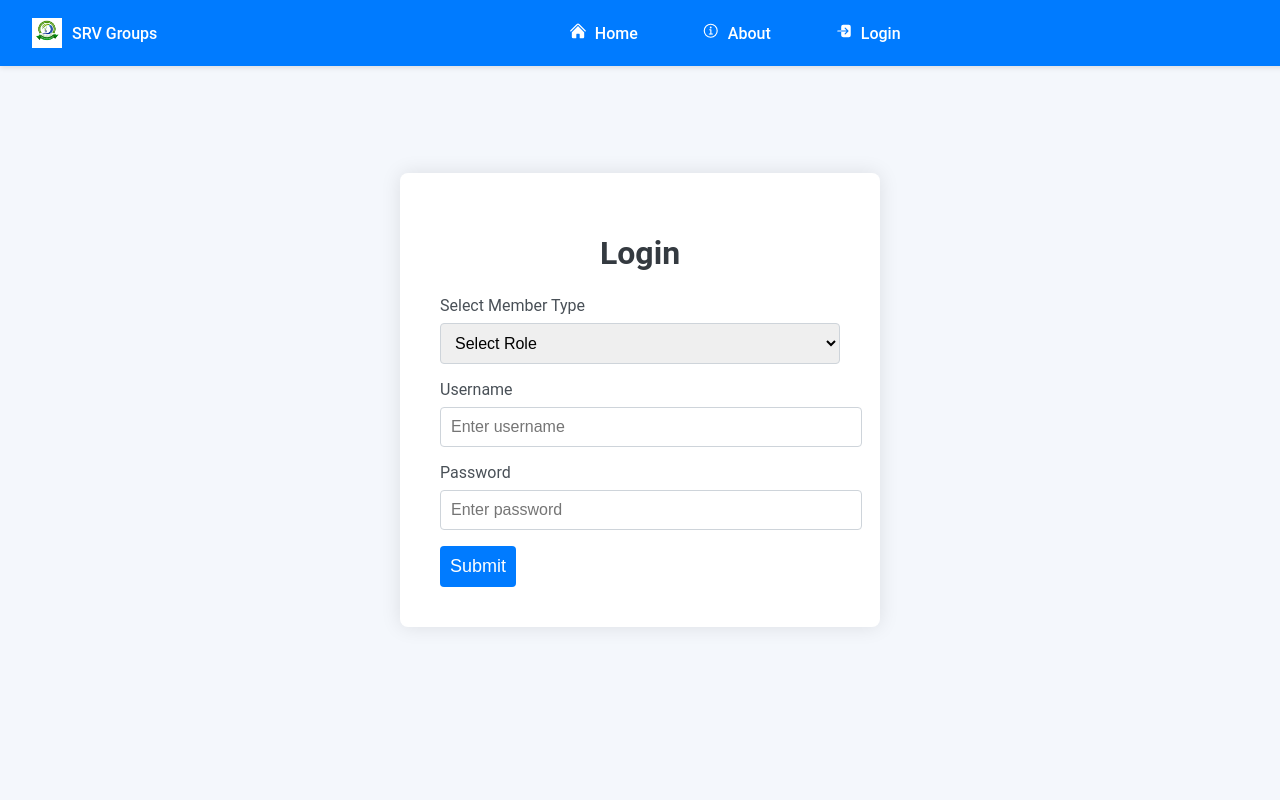
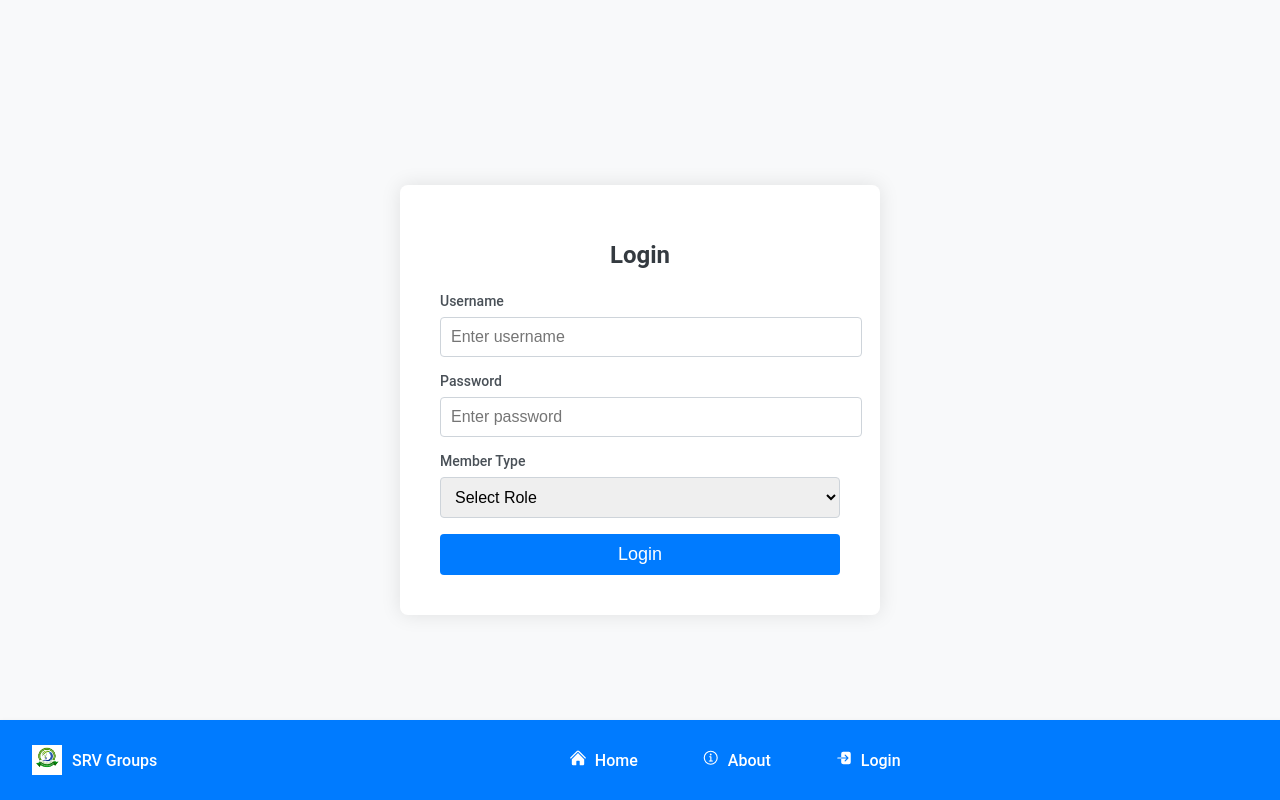
Before and after one commit to sriram1015/Construction_progress, a React (Vite) app in the folder client/: page /login in a window 1280 px wide. Built offline with nearby package versions, Linux system fonts and the light colour scheme; no server answers.

Commit message:
profile pages

```diff
--- /dev/null
+++ b/client/src/component/Auth/Login.css
@@ -0,0 +1,67 @@
+.login-container {
+    display: flex;
+    align-items: center;
+    justify-content: center;
+    height: 100vh;
+    background-color: #f8f9fa;
+}
+
+.login-form {
+    background-color: #fff;
+    padding: 40px;
+    width: 400px;
+    box-shadow: 0 0 20px rgba(0, 0, 0, 0.1);
+    border-radius: 8px;
+}
+
+.login-title {
+    text-align: center;
+    margin-bottom: 24px;
+    color: #343a40;
+    font-size: 24px;
+    font-weight: bold;
+}
+
+.form-group {
+    margin-bottom: 16px;
+}
+
+.form-group label {
+    margin-bottom: 8px;
+    display: block;
+    color: #495057;
+    font-size: 14px;
+    font-weight: 500;
+}
+
+.form-input,
+.form-select {
+    width: 100%;
+    padding: 10px;
+    font-size: 16px;
+    border: 1px solid #ced4da;
+    border-radius: 4px;
+    outline: none;
+    transition: border-color 0.3s ease;
+}
+
+.form-input:focus,
+.form-select:focus {
+    border-color: #007bff;
+}
+
+.login-button {
+    background-color: #007bff;
+    color: #fff;
+    padding: 10px;
+    font-size: 18px;
+    border-radius: 4px;
+    cursor: pointer;
+    width: 100%;
+    border: none;
+    transition: background-color 0.3s ease;
+}
+
+.login-button:hover {
+    background-color: #0056b3;
+}
--- a/client/src/component/Auth/Login.jsx
+++ b/client/src/component/Auth/Login.jsx
@@ -1,73 +1,86 @@
-import React, { useState } from "react";
+import React, { useContext, useState } from "react";
 import { useNavigate } from "react-router-dom";
 import { toast, ToastContainer } from "react-toastify";
+import { UserContext } from "./UseContext";
 import "react-toastify/dist/ReactToastify.css";
+import "./Login.css";
 
-export default function Login({ onLogin }) {
-    const [username, setUsername] = useState("");
-    const [password, setPassword] = useState("");
-    const [memberType, setMemberType] = useState("");
-    const navigate = useNavigate();
+export default function Login() {
+    const { setUser } = useContext(UserContext); // Access the UserContext to update user details
+    const [username, setUsername] = useState(""); // State for username
+    const [password, setPassword] = useState(""); // State for password
+    const [memberType, setMemberType] = useState(""); // State for member type
+    const navigate = useNavigate(); // React Router's navigation hook
 
-    const handleSubmit = (e) => {
+    const handleSubmit = async (e) => {
         e.preventDefault();
 
         if (username && password && memberType) {
-            const userData = { username, memberType };
-            onLogin(userData); // Update sessionStorage and state in Main
-            toast.success("Login Successful!", { position: "top-center"});
-            setTimeout(() => {
-                navigate(memberType === "assistantengineer" ? "/vill" : "/stage");
-            }, 2000); // Delay navigation to allow toast to display
+            try {
+                const userData = { username, memberType }; // Mock user data
+                setUser(userData); // Update context with user details
+                toast.success("Login Successful!", { position: "top-center" });
+
+                setTimeout(() => {
+                    navigate("/profile"); // Redirect to profile page after login
+                }, 2000);
+            } catch (error) {
+                toast.error("Invalid credentials. Please try again.", {
+                    position: "top-center",
+                    autoClose: 2000,
+                });
+            }
         } else {
-            toast.error("Please fill in all fields", { position: "top-center", autoClose: 2000 });
+            toast.error("Please fill in all fields", {
+                position: "top-center",
+                autoClose: 2000,
+            });
         }
     };
 
     return (
-        <div style={{ display: 'flex', alignItems: 'center', justifyContent: 'center', height: '100vh' }}>
-            <div style={{ backgroundColor: '#fff', padding: '40px', width: '400px', boxShadow: '0 0 20px rgba(0, 0, 0, 0.1)', borderRadius: '8px' }}>
+        <div className="login-container">
+            <div className="login-form">
                 <form onSubmit={handleSubmit}>
-                    <h1 style={{ textAlign: 'center', marginBottom: '24px', color: '#343a40' }}>Login</h1>
-                    <div style={{ marginBottom: '16px' }}>
-                        <label style={{ marginBottom: '8px', display: 'block', color: '#495057' }}>Select Member Type</label>
-                        <select
-                            value={memberType}
-                            onChange={(e) => setMemberType(e.target.value)}
-                            style={{ width: '100%', padding: '10px', fontSize: '16px', border: '1px solid #ced4da', borderRadius: '4px' }}
-                        >
-                            <option value="" disabled>Select Role</option>
-                            <option value="JuniorEngineer">Junior Engineer</option>
-                            <option value="assistantengineer">Assistant Engineer</option>
-                            <option value="executiveengineer">Executive Engineer</option>
-                            <option value="chiefengineer">Chief Engineer</option>
-                        </select>
-                    </div>
-                    <div style={{ marginBottom: '16px' }}>
-                        <label style={{ marginBottom: '8px', display: 'block', color: '#495057' }}>Username</label>
+                    <h1 className="login-title">Login</h1>
+                    <div className="form-group">
+                        <label>Username</label>
                         <input
                             type="text"
                             value={username}
                             onChange={(e) => setUsername(e.target.value)}
-                            style={{ width: '100%', padding: '10px', fontSize: '16px', border: '1px solid #ced4da', borderRadius: '4px' }}
                             placeholder="Enter username"
+                            className="form-input"
                         />
                     </div>
-                    <div style={{ marginBottom: '16px' }}>
-                        <label style={{ marginBottom: '8px', display: 'block', color: '#495057' }}>Password</label>
+                    <div className="form-group">
+                        <label>Password</label>
                         <input
                             type="password"
                             value={password}
                             onChange={(e) => setPassword(e.target.value)}
-                            style={{ width: '100%', padding: '10px', fontSize: '16px', border: '1px solid #ced4da', borderRadius: '4px' }}
                             placeholder="Enter password"
+                            className="form-input"
                         />
                     </div>
-                    <button
-                        type="submit"
-                        style={{ backgroundColor: '#007bff', color: '#fff', padding: '10px', fontSize: '18px', borderRadius: '4px', cursor: 'pointer' }}
-                    >
-                        Submit
+                    <div className="form-group">
+                        <label>Member Type</label>
+                        <select
+                            value={memberType}
+                            onChange={(e) => setMemberType(e.target.value)}
+                            className="form-select"
+                        >
+                            <option value="" disabled>
+                                Select Role
+                            </option>
+                            <option value="JuniorEngineer">Junior Engineer</option>
+                            <option value="assistantengineer">
+                                Assistant Engineer
+                            </option>
+                        </select>
+                    </div>
+                    <button type="submit" className="login-button">
+                        Login
                     </button>
                 </form>
             </div>
--- /dev/null
+++ b/client/src/component/Auth/Profile.jsx
@@ -0,0 +1,19 @@
+import React, { useContext } from "react";
+import { UserContext } from "./UseContext";
+
+const Profile = () => {
+    const { user } = useContext(UserContext); // Access the user details
+
+    if (!user) {
+        return <p>No user logged in.</p>;
+    }
+
+    return (
+        <div>
+            <h1>Welcome, {user.username}</h1>
+            <p>Role: {user.memberType}</p>
+        </div>
+    );
+};
+
+export default Profile;
--- /dev/null
+++ b/client/src/component/Auth/UseContext.jsx
@@ -0,0 +1,24 @@
+import React, { createContext, useState, useEffect } from "react";
+
+export const UserContext = createContext();
+
+export const UserProvider = ({ children }) => {
+    const [user, setUser] = useState(() => {
+        const savedUser = sessionStorage.getItem("user");
+        return savedUser ? JSON.parse(savedUser) : null;
+    });
+
+    useEffect(() => {
+        if (user) {
+            sessionStorage.setItem("user", JSON.stringify(user));
+        } else {
+            sessionStorage.removeItem("user");
+        }
+    }, [user]);
+
+    return (
+        <UserContext.Provider value={{ user, setUser }}>
+            {children}
+        </UserContext.Provider>
+    );
+};
--- a/client/src/component/NavBar.css
+++ b/client/src/component/NavBar.css
@@ -35,7 +35,8 @@
     box-shadow: 0 2px 5px rgba(0, 0, 0, 0.1);
     color: #fff;
     position: fixed;
-    top: 0;
+    top:90%;
+    bottom: 0;
     width: 100%;
     z-index: 1000;
 }
--- a/client/src/component/NavBar.jsx
+++ b/client/src/component/NavBar.jsx
@@ -1,38 +1,44 @@
-import React from "react";
+import React, { useContext } from "react";
 import { HiHome } from "react-icons/hi2";
 import { RxDashboard } from "react-icons/rx";
 import { IoInformationCircleOutline, IoLogIn, IoLogOut } from "react-icons/io5";
 import { Link } from "react-router-dom";
+import { CgProfile } from "react-icons/cg";
+
 import { toast, ToastContainer } from "react-toastify";
+import { UserContext } from "./Auth/UseContext";
 import "react-toastify/dist/ReactToastify.css";
 import "./NavBar.css";
 
-const NavBar = ({ isLoggedIn, onLogout }) => {
+const NavBar = () => {
+    const { user, setUser } = useContext(UserContext); // Access user and setUser from context
+
     const handleLogout = () => {
         toast.success("Successfully logged out!", { position: "top-center" });
         setTimeout(() => {
-            onLogout();
-        }, 2000); // Delay to allow the toast to display
+            setUser(null); // Clear user context
+        }, 2000);
     };
 
     const navItems = [
         { id: 1, name: "Home", path: "/", icon: <HiHome /> },
-        isLoggedIn && { id: 2, name: "Dashboard", path: "/stage", icon: <RxDashboard /> },
+        user && { id: 2, name: "Dashboard", path: "/stage", icon: <RxDashboard /> },
+        user && { id: 3 , name: "Profile", path: "/profile", icon: <CgProfile /> },
         { id: 3, name: "About", path: "/about", icon: <IoInformationCircleOutline /> },
         {
             id: 4,
-            name: isLoggedIn ? "Logout" : "Login",
-            path: isLoggedIn ? "#" : "/login",
-            icon: isLoggedIn ? <IoLogOut /> : <IoLogIn />,
-            action: isLoggedIn ? handleLogout : null,
+            name: user ? "Logout" : "Login",
+            path: user ? "#" : "/login",
+            icon: user ? <IoLogOut /> : <IoLogIn />,
+            action: user ? handleLogout : null,
         },
-    ].filter(Boolean); // Remove null values (e.g., Dashboard when not logged in)
+    ].filter(Boolean);
 
     return (
         <div className="navBar">
             <div className="logo">
                 <Link to="/" className="nav-link">
-                    <img src='/dcirs.png' alt="SRV Groups" className="logo-image" />
+                    <img src="/dcirs.png" alt="SRV Groups" className="logo-image" />
                     SRV Groups
                 </Link>
             </div>
--- a/client/src/main.jsx
+++ b/client/src/main.jsx
@@ -1,66 +1,34 @@
-import React, { useState, useEffect } from "react";
+import React from "react";
 import ReactDOM from "react-dom/client";
 import { BrowserRouter as Router, Routes, Route } from "react-router-dom";
 import Login from "./component/Auth/Login";
-import History from "./component/Pages/Histroy";
-import Villpa from "./component/Villagepa";
-import Vill from "./component/village";
-import Admin from "./component/Admin/Admin";
-import Adminsignup from "./component/Admin/Adminsignup";
-import Admindashboard from "./component/Admin/Admindashboard";
-import Whether from "./component/whether/Whether";
-import Addrole from "./component/Admin/addrole";
+import Profile from "./component/Auth/Profile";
 import Stage from "./component/Pages/Stages";
 import App from "./App";
 import NavBar from "./component/NavBar";
 import ProtectedRoute from "./component/ProtectedRoute";
+import { UserProvider } from "./component/Auth/UseContext";
 
 const Main = () => {
-    const [userData, setUserData] = useState(null);
-
-    useEffect(() => {
-        const data = sessionStorage.getItem("userData");
-        if (data) {
-            setUserData(JSON.parse(data));
-        }
-    }, []);
-
-    const handleLogin = (data) => {
-        sessionStorage.setItem("userData", JSON.stringify(data));
-        setUserData(data);
-    };
-
-    const handleLogout = () => {
-        sessionStorage.removeItem("userData");
-        setUserData(null);
-    };
-
-    const isLoggedIn = !!userData; // Check if the user is logged in
-
     return (
+        <UserProvider>
             <Router>
-            <NavBar isLoggedIn={isLoggedIn} onLogout={handleLogout} />
+                <NavBar />
                 <Routes>
                     <Route path="/" element={<App />} />
-                <Route path="/login" element={<Login onLogin={handleLogin} />} />
-                <Route path="/hist" element={<History />} />
-                <Route path="/vill" element={<Vill />} />
-                <Route path="/villpa" element={<Villpa />} />
-                <Route path="/admin" element={<Admin />} />
-                <Route path="/adminsignup" element={<Adminsignup />} />
-                <Route path="/admindashboard" element={<Admindashboard />} />
-                <Route path="/whether" element={<Whether />} />
-                <Route path="/addrole" element={<Addrole />} />
+                    <Route path="/login" element={<Login />} />
+                    <Route path="/profile" element={<Profile />} />
                     <Route
                         path="/stage"
                         element={
-                        <ProtectedRoute isLoggedIn={isLoggedIn}>
+                            <ProtectedRoute>
                                 <Stage />
                             </ProtectedRoute>
                         }
                     />
                 </Routes>
             </Router>
+        </UserProvider>
     );
 };
 
```
Also changed, not shown: client/src/component/Admin/addrole.jsx (+5 -4 lines), client/src/component/ProtectedRoute.jsx (+10 -5 lines), 1 other file (tests, documents, lock files or other folders). Lines whose indentation alone changed are shown as unchanged.
